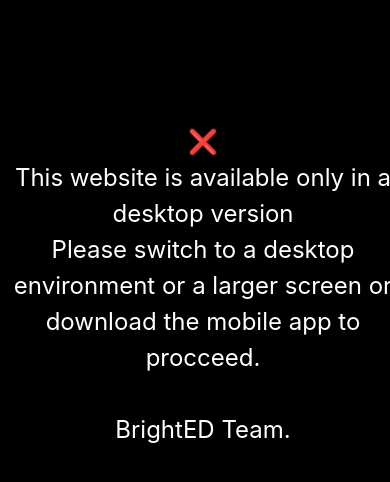
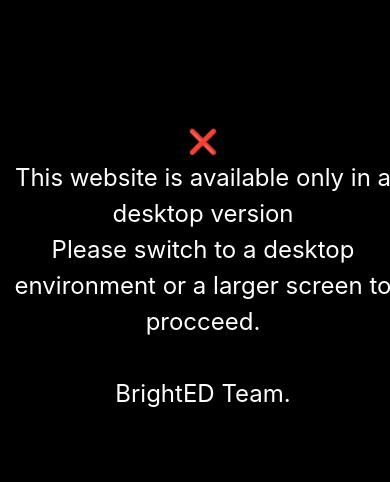
Before and after one commit to rayenzaafouri/brighted-frontend, a plain HTML site: page index.html in a window 390 px wide. Shown: the top 482 px of the page. Drawn offline with nearby package versions, Linux system fonts and the light colour scheme.

Commit message:
fixed no mobile message

```diff
--- a/index.html
+++ b/index.html
@@ -49,7 +49,7 @@
 <div class="desktop-only">
 
     <p> <br><br><br> ❌ <br>This website is available only in a desktop version <br> Please switch to a desktop environment or a
-        larger screen or download the mobile app to procceed.<br><br> BrightED Team.</p>
+        larger screen to procceed.<br><br> BrightED Team.</p>
 </div>
 
 <body style="margin-bottom: 5rem;">
```
